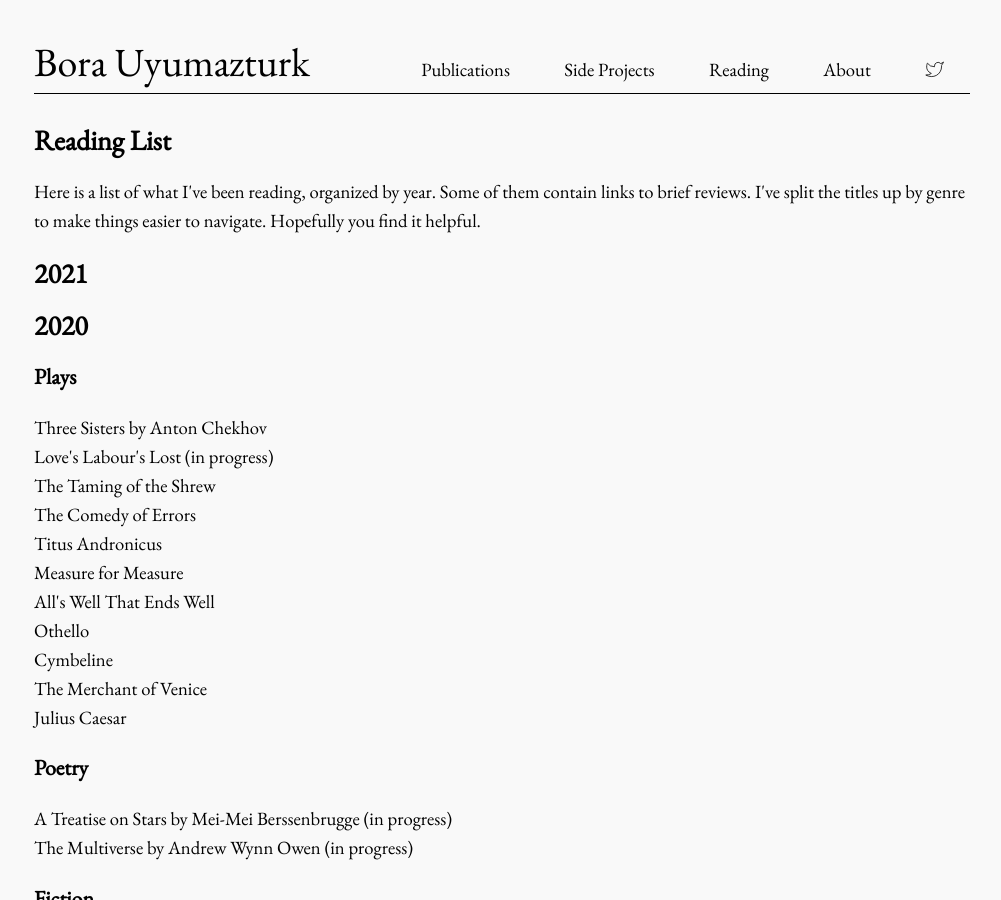
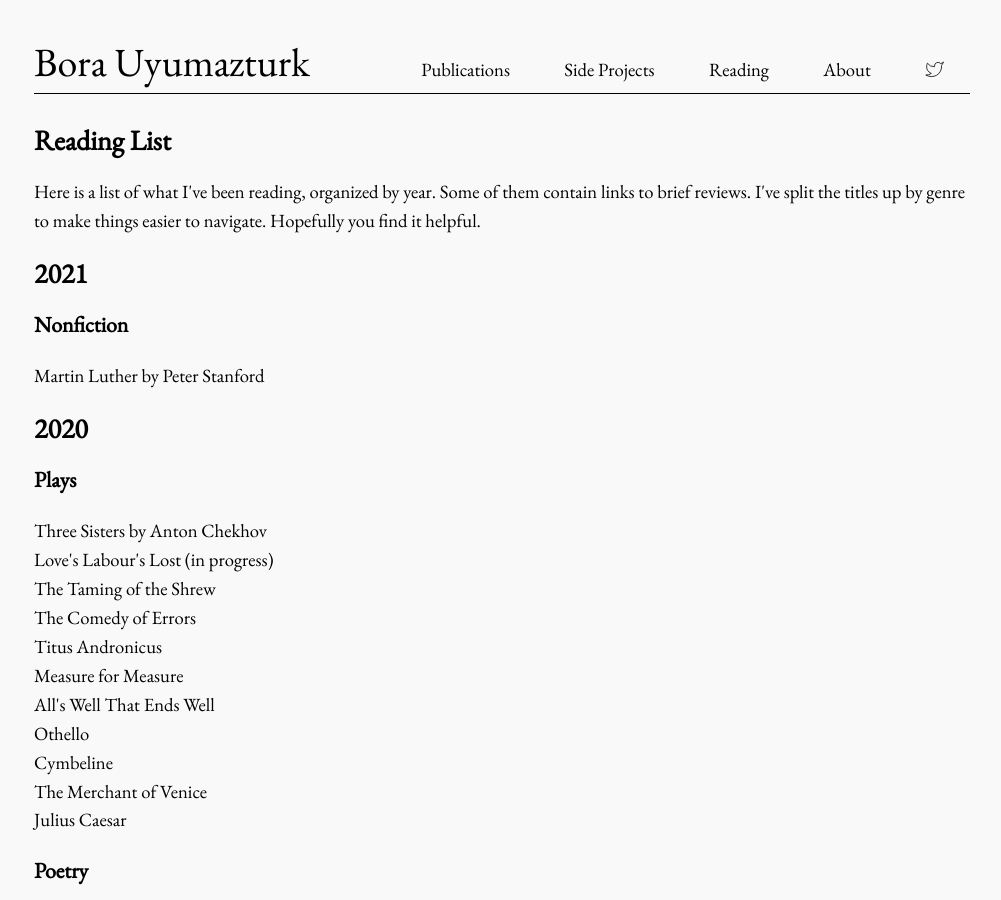
Before and after one commit to bora-uyumazturk/bora-uyumazturk.github.io, a Jekyll site: the page built from reading.html, in a window 1280 px wide and 900 px high. Shown: the whole window, without its empty margins (138-1139 px from the left). Built offline with Jekyll 4.4.1, drawn with Linux system fonts in a browser that asks for light colours.

Commit message:
Update reading.html

```diff
--- a/reading.html
+++ b/reading.html
@@ -13,6 +13,10 @@ title: Reading
   </p>
 
   <h2>2021</h2>
+
+  <h3>Nonfiction</h2>
+
+  Martin Luther by Peter Stanford
 
   <h2>2020</h2>
 
```
